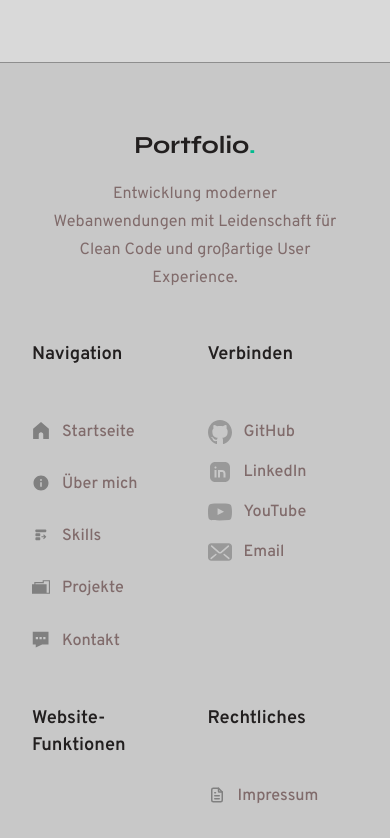
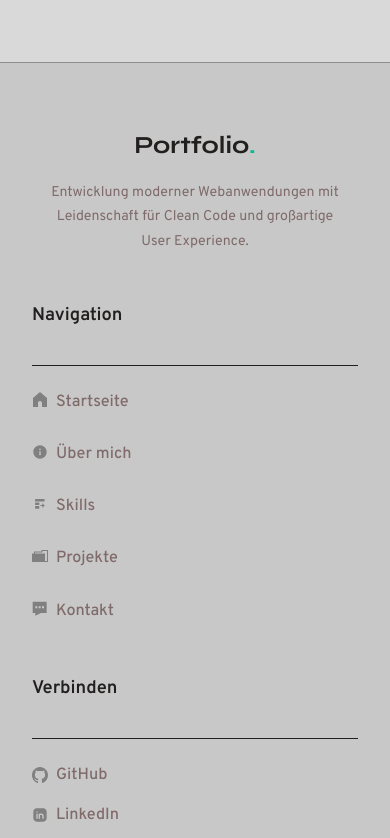
Before and after one commit to KosMaster87/Portfolio, an Angular app: page /privacy-policy in a window 390 px wide. Shown: the part 5344-6182 px from the top of the page. Built offline with nearby package versions, Linux system fonts and the light colour scheme.

Commit message:
feat(footer): unify icon sizing, stack sections below 500px, add heading dividers

```diff
--- a/src/app/layout/footer/footer.component.scss
+++ b/src/app/layout/footer/footer.component.scss
@@ -1,10 +1,18 @@
 @use '../../../styles/mixins' as *;
 
 .app-footer {
+  --footer-icon-size: 20px;
+  --footer-icon-gap: var(--space-3);
+
   width: 100%;
   background: var(--color-section-background);
   border-top: var(--border-normal) solid var(--color-border);
   margin-top: auto;
+
+  @media screen and (max-width: 400px) {
+    --footer-icon-size: 16px;
+    --footer-icon-gap: var(--space-2);
+  }
 
   &__wrapper {
     @include container;
@@ -34,6 +42,10 @@
       padding-left: var(--space-4);
       padding-right: var(--space-4);
     }
+
+    @media screen and (max-width: 500px) {
+      grid-template-columns: 1fr;
+    }
   }
 
   &__brand {
@@ -61,32 +73,13 @@
       line-height: var(--line-height-relaxed);
       margin: 0;
       max-width: 300px;
-    }
-  }
-
-  &__brand {
-    .brand-title {
-      font-family: var(--font-secondary);
-      font-size: var(--font-size-2xl);
-      font-weight: var(--font-weight-bold);
-      color: var(--color-text-primary);
-      margin: 0 0 var(--space-4) 0;
-
-      .brand-accent {
-        color: var(--color-primary);
-      }
-    }
-
-    .brand-description {
-      font-family: var(--font-primary);
-      font-size: var(--font-size-base);
-      color: var(--color-text-muted);
-      line-height: var(--line-height-relaxed);
-      margin: 0;
-      max-width: 300px;
 
       @media screen and (max-width: 1023px) {
         margin: 0 auto;
+      }
+
+      @media screen and (max-width: 400px) {
+        font-size: var(--font-size-sm);
       }
     }
   }
@@ -101,8 +94,10 @@
       font-weight: var(--font-weight-semibold);
       color: var(--color-text-primary);
       line-height: var(--line-height-normal);
-      min-height: calc(var(--font-size-lg) * var(--line-height-normal) * 2);
+      min-height: calc(var(--font-size-lg) * var(--line-height-normal) * 2 + var(--space-2) + 1px);
       margin: 0 0 var(--space-4) 0;
+      padding-bottom: var(--space-2);
+      border-bottom: 1px solid var(--color-text-primary);
     }
 
     &-list {
@@ -118,7 +113,7 @@
     &-link {
       display: flex;
       align-items: flex-start;
-      gap: var(--space-3);
+      gap: var(--footer-icon-gap);
       font-family: var(--font-primary);
       font-size: var(--font-size-base);
       font-weight: var(--font-weight-medium);
@@ -130,8 +125,8 @@
       transition: all var(--transition-base);
 
       .nav-icon {
-        width: 18px;
-        height: 18px;
+        width: var(--footer-icon-size);
+        height: var(--footer-icon-size);
         flex-shrink: 0;
         display: block;
         margin-top: 2px;
@@ -162,7 +157,7 @@
     .social-link {
       display: flex;
       align-items: center;
-      gap: var(--space-3);
+      gap: var(--footer-icon-gap);
       padding: var(--space-2) var(--space-3);
       margin: 0 calc(-1 * var(--space-3));
       font-family: var(--font-primary);
@@ -181,10 +176,11 @@
       @include focus-visible;
 
       .social-icon {
-        width: 24px;
-        height: 24px;
+        width: var(--footer-icon-size);
+        height: var(--footer-icon-size);
+        flex-shrink: 0;
         display: block;
-        filter: brightness(0) saturate(100%) invert(60%) sepia(0%) saturate(0%) hue-rotate(0deg);
+        filter: var(--filter-icon-muted);
         transition: filter var(--transition-base);
       }
 
```
